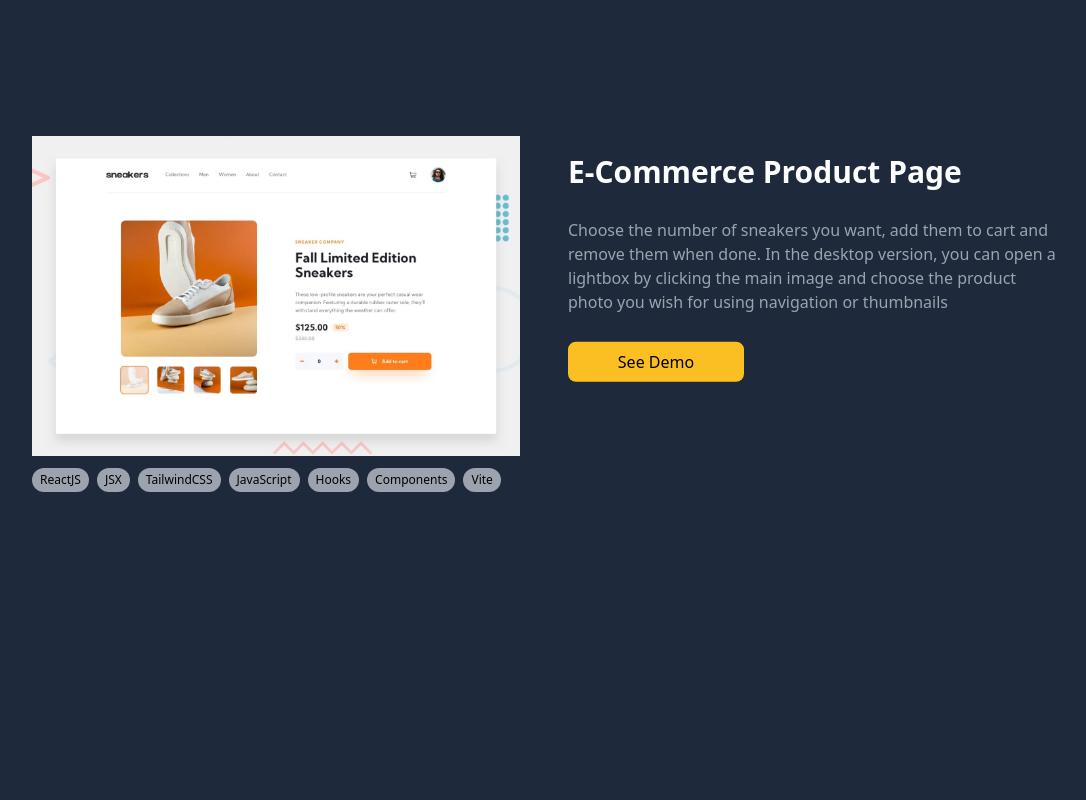
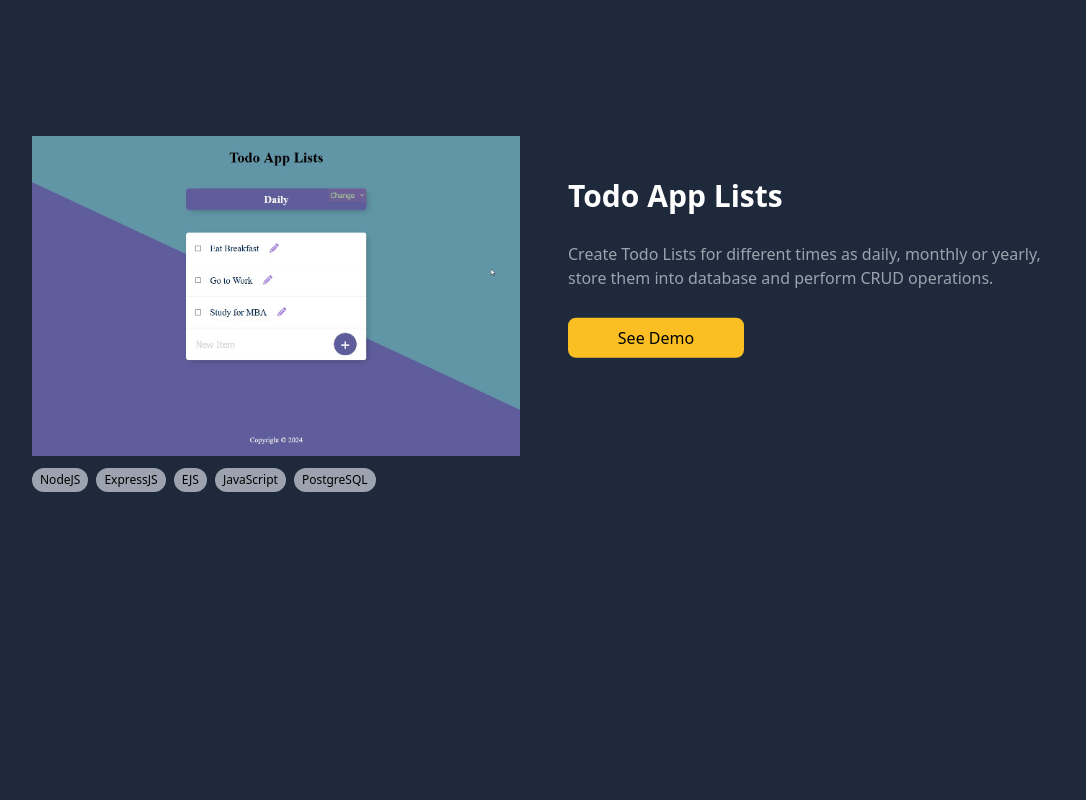
Before and after one commit to amrmabdelazeem/personal-portfolio, a React (Vite) app: page / in a window 1280 px wide. Shown: the part 2660-3460 px from the top of the page, without its empty margins (96-1182 px from the left). Built offline with nearby package versions, Linux system fonts and the light colour scheme.

Commit message:
Update projects component

```diff
--- a/src/Components/Projects.jsx
+++ b/src/Components/Projects.jsx
@@ -5,6 +5,21 @@ import { useRef } from "react";
 const projects = [
   {
     id: 1,
+    title: "Todo App Lists",
+    image: "/assets/todo-app-preview.jpg",
+    description:
+      "Create Todo Lists for different times as daily, monthly or yearly, store them into database and perform CRUD operations.",
+    link: "https://github.com/amrmabdelazeem/Permalist-Project",
+    skills: [
+      "NodeJS",
+      "ExpressJS",
+      "EJS",
+      "JavaScript",
+      "PostgreSQL",
+    ],
+  },
+  {
+    id: 2,
     title: "E-Commerce Product Page",
     image: "/assets/e-commerce-desktop-preview.jpg",
     description:
@@ -21,7 +36,7 @@ const projects = [
     ],
   },
   {
-    id: 2,
+    id: 3,
     title: "Rick and Morty",
     image: "/assets/rick-morty.png?lazy=load",
     description:
@@ -39,7 +54,7 @@ const projects = [
     ],
   },
   {
-    id: 3,
+    id: 4,
     title: "Blogr Landing Page",
     image: "/assets/blogr-desktop-preview.jpg",
     description:
@@ -55,7 +70,7 @@ const projects = [
     ],
   },
   {
-    id: 4,
+    id: 5,
     title: "Expenses Chart Component",
     image: "assets/expenses-chart-preview.jpg",
     description:
@@ -70,23 +85,6 @@ const projects = [
       "JavaScript",
       "JSON",
       "Vite"
-    ],
-  },
-  {
-    id: 5,
-    title: "Social Media Dashboard",
-    image: "assets/dashborad-desktop-preview.jpg",
-    description:
-      "A dynamic web page offering real-time social media analytics. With an innovative theme switcher, users can effortlessly alternate between light and dark themes, tailoring their visual experience for optimal usability and style.",
-    link: "https://amrmabdelazeem.github.io/social-media-dashboard/",
-    skills: [
-      "ReactJS",
-      "JSX",
-      "HTML5",
-      "CSS3",
-      "JavaScript",
-      "Theme-Switcher",
-      "DOM",
     ],
   },
   {
```
Also changed, not shown: public/assets/todo-app-preview.jpg (added).
